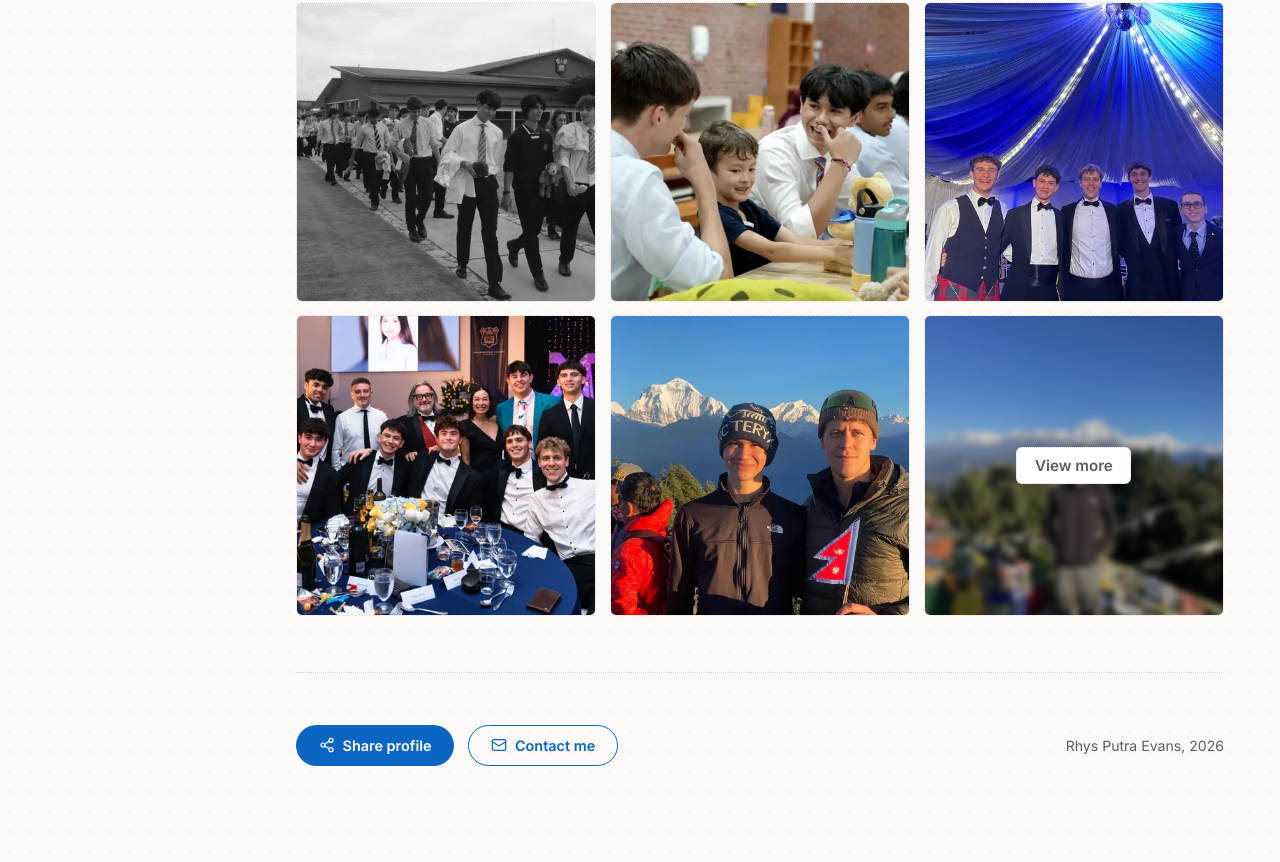
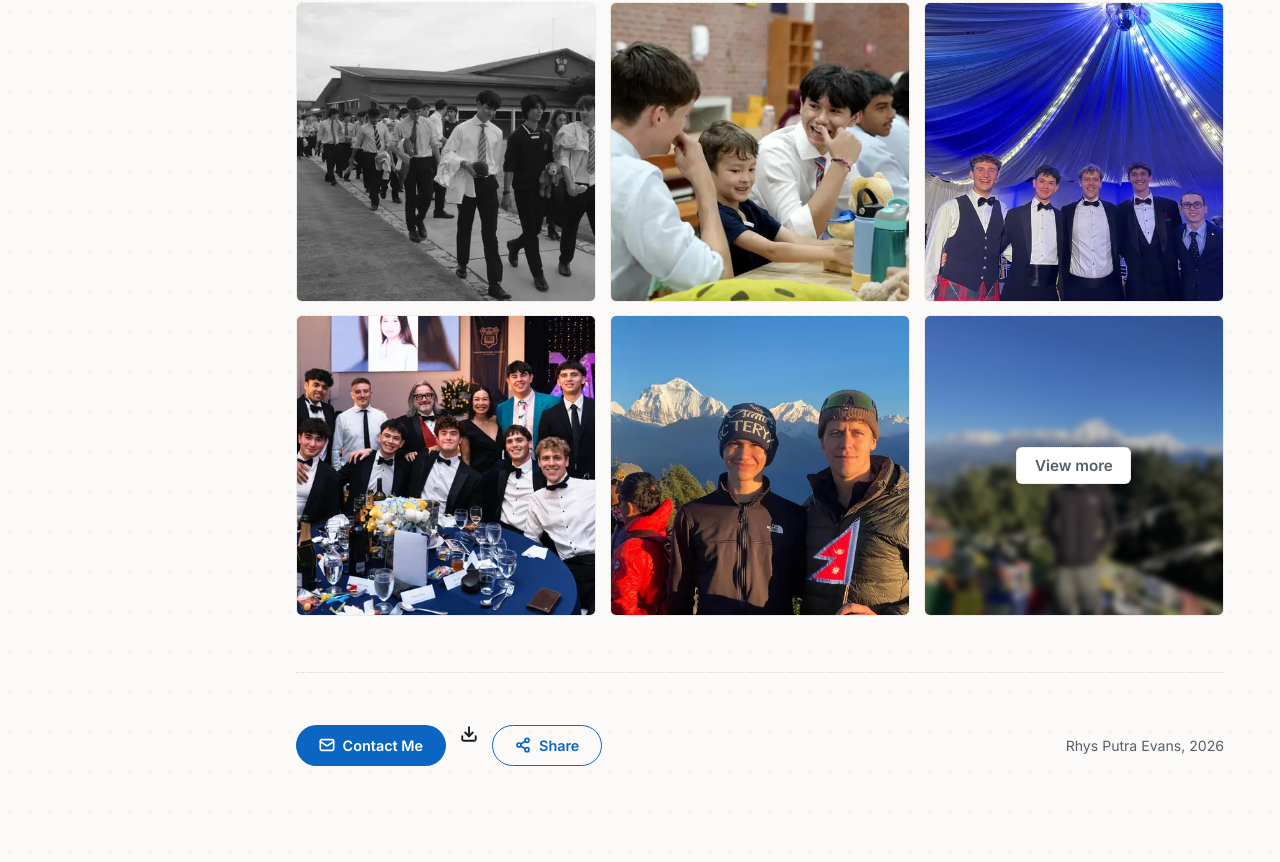
Before and after one commit to rice-evans/testbed, a React (Vite) app: page / in a window 1280 px wide. Shown: the part 2438-3300 px from the top of the page. Built offline with nearby package versions, Linux system fonts and the light colour scheme.

Commit message:
Update Footer.jsx

```diff
--- a/src/components/sections/Footer.jsx
+++ b/src/components/sections/Footer.jsx
@@ -1,5 +1,5 @@
 import { useState, useEffect } from 'react';
-import { Share2, Mail, X, Link as LinkIcon, Instagram } from 'lucide-react';
+import { Share2, Mail, X, Link as LinkIcon, Instagram, Download } from 'lucide-react';
 
 const Footer = () => {
   const [isShareOpen, setIsShareOpen] = useState(false);
@@ -57,15 +57,26 @@ const Footer = () => {
   return (
     <footer className="footer">
       <div className="footer__actions">
-        <button type="button" className="footer__btn footer__btn--primary" onClick={() => setIsShareOpen(true)}>
-          <Share2 size={16} strokeWidth={1.8} />
-          Share profile
-        </button>
-        <button type="button" className="footer__btn footer__btn--ghost" onClick={() => setIsContactOpen(true)}>
-          <Mail size={16} strokeWidth={1.8} />
-          Contact me
-        </button>
-      </div>
+  <button className="footer__btn footer__btn--primary" onClick={() => setIsContactOpen(true)}>
+    <Mail size={16} strokeWidth={2.5} />
+    Contact Me
+  </button>
+
+  {/* NEW: Circular PDF Download Button */}
+  <a
+    href="/attachments/Rhys-Evans-CV.pdf"
+    download="Rhys-Evans-CV.pdf"
+    className="footer__btn--circle"
+    title="Download CV"
+  >
+    <Download size={18} strokeWidth={2.5} />
+  </a>
+
+  <button className="footer__btn footer__btn--ghost" onClick={() => setIsShareOpen(true)}>
+    <Share2 size={16} strokeWidth={2.5} />
+    Share
+  </button>
+</div>
 
       <div className="footer__copyright">
         Rhys Putra Evans, 2026
```
